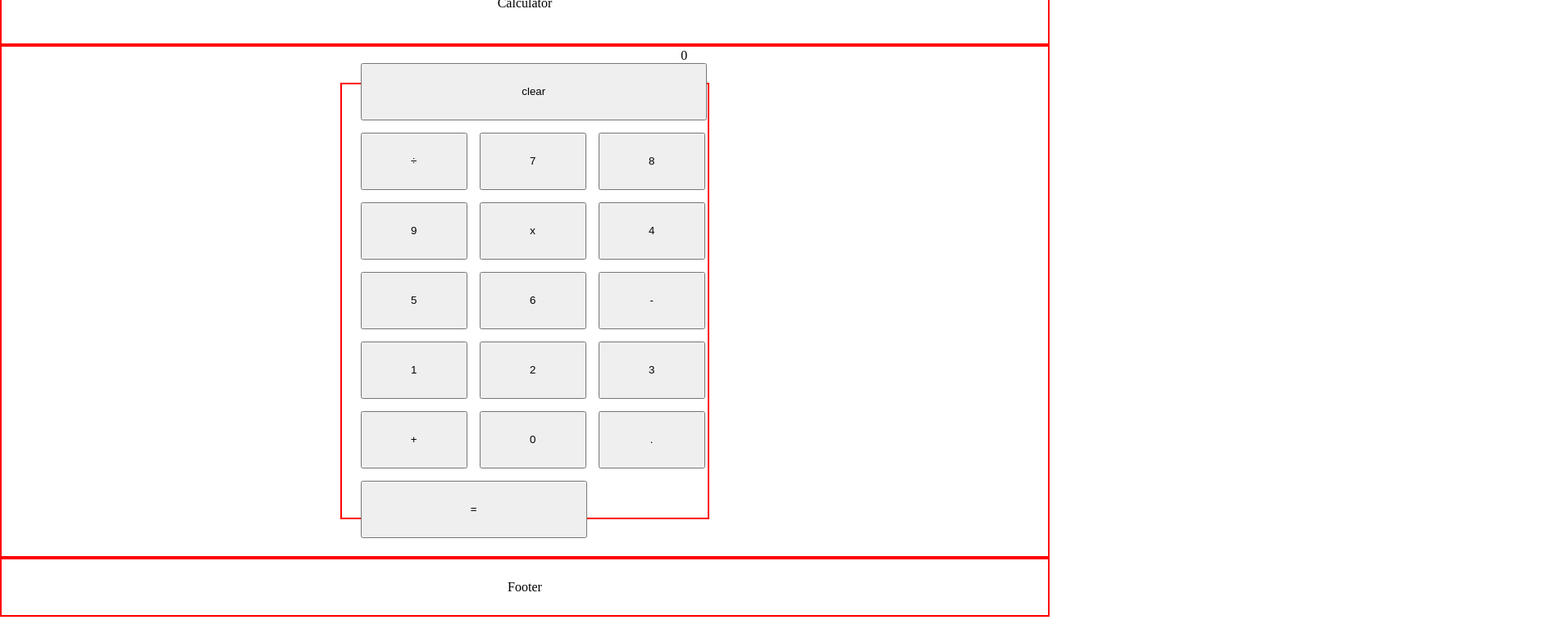
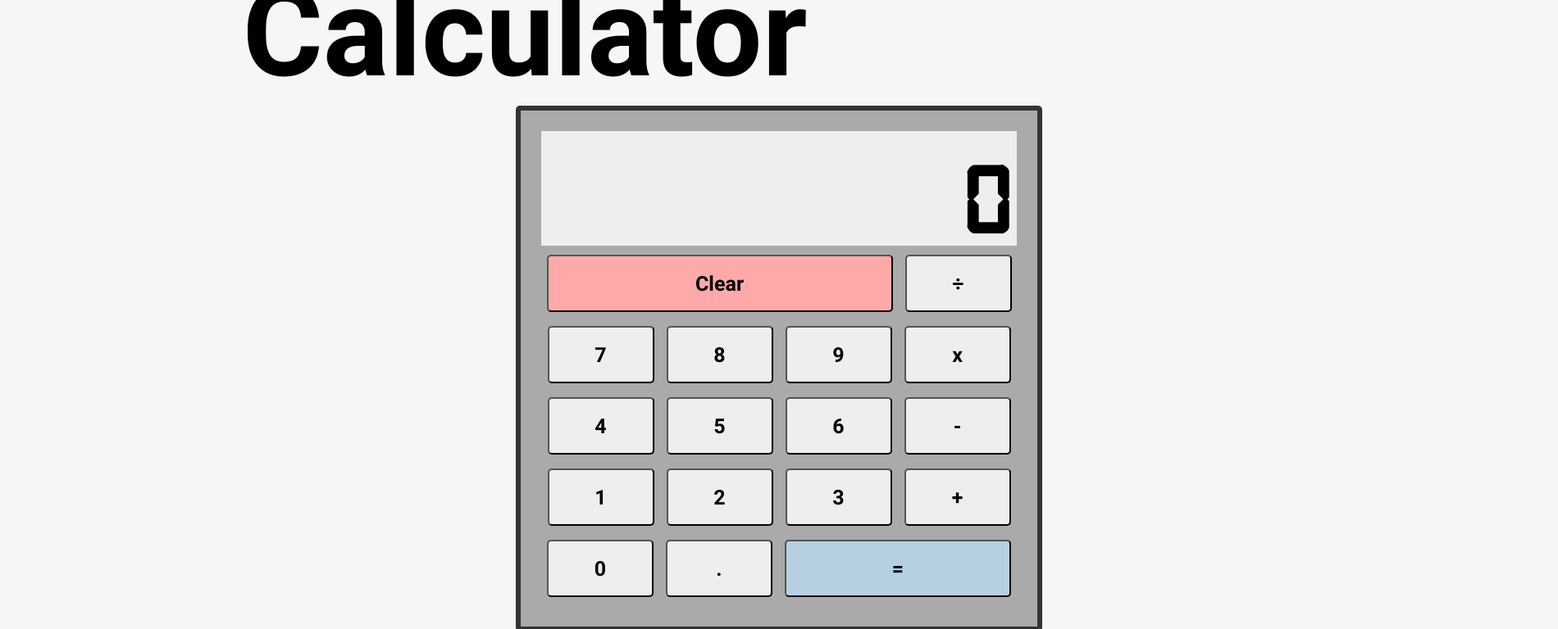
Before and after one commit to bliblal/calculator, a plain HTML site: page index.html in a window 1280 px wide. Shown: the part 47-815 px from the top of the page at 82% size, 1900 px wide, since content can reach past the window. Drawn offline with Linux system fonts and the light colour scheme.

Commit message:
add basic styling

```diff
--- a/index.html
+++ b/index.html
@@ -6,6 +6,7 @@
             Calculator
         </title>
         <link rel="stylesheet" href="./style.css">
+        <link rel="icon" type="image" href="./images/icons8-calculator-16.png">
         <script src="./script.js" defer></script>
     </head>
 
@@ -15,13 +16,13 @@
         </header>
 
         <div class="content">
-            <div class="calculator">
+
             <div class="calculatorbody">
                 <div class="display">
                     0
                 </div>
                 <div class="buttons">
-                        <button class="digits special c">clear</button>
+                    <button class="digits special c">Clear</button>
                     <button class="digits operators divide">÷</button>
                     <button class="digits num seven">7</button>
                     <button class="digits num eight">8</button>
@@ -42,11 +43,13 @@
             </div>
 
             </div>
-            </div>
+
         </div>
 
         <footer class="footer">
-            Footer
+            <div class="links">
+                <p><img src="./images/icons8-github-50.png"> <a href="https://github.com/bliblal/calculator"> Github</a></p>
+            </div>
         </footer>
     </body>
 </html>
--- a/style.css
+++ b/style.css
@@ -1,20 +1,26 @@
-.header{
-    border: 2px solid red;
+@font-face{
+    font-family:'digital-font';
+    src: url('./fonts/digital-7\ \(mono\).ttf');
 }
 
-.footer{
-    border: 2px solid red;
+@font-face{
+    font-family:'roboto';
+    src: url('./fonts/Roboto-Bold.ttf');
 }
 
-.content{
-    border: 2px solid red;
+
+.header{
+    font-family: roboto;
+    font-size: 150px;
 }
+
 
 body{
     display: flex;
     flex-direction: column;
     height: 100vh;
     margin: 0;
+    background-color: #f6f6f6;
 }
 
 .header{
@@ -27,6 +33,10 @@ body{
 .content{
     flex: 4;
     display: flex;
+    justify-content: center;
+    align-items: center;
+    flex-shrink: 0;
+    min-width: 1900px;
 }
 
 .footer{
@@ -34,48 +44,43 @@ body{
     display: flex;
     justify-content: center;
     align-items: center;
+    gap: 15px;
 }
 
-.sidebar{
-    flex: 1;
-    border: 2px solid red;
-    display: flex;
-    justify-content: space-around;
-    padding-top: 40px;
-}
 
-.calculator{
-    flex:4;
-    display: flex;
-    justify-content: center;
-    align-items: center;
-
-}
 
 .calculatorbody{
-    height: 85%;
-    width: 35%;
-    border: 2px solid red;
+    padding: 15px;
+    height: 600px;
+    width: 600px;
+    border: 6px solid #333;
     display: flex;
     justify-content: center;
     flex-direction: column;
     justify-content: center;
     align-items: centers;
+    border-radius: 5px;
+    background-color: #aaa;
 
 }
 
 
 .display{
-    padding-right: 25px;
+    margin: 10px;
     flex: 1;
     display: flex;
     justify-content: end;
+    padding-right: 10px;
     align-items: center;
-
-}
+    font-family: digital-font;
+    font-size: 120px;
+    font-weight: 600;
+    background-color: #eee;}
 
 .buttons{
-    padding-left: 23px;
+    justify-content: center;
+    align-items: center;
+    box-sizing: border-box;
     padding-bottom: 20px;
     flex: 3;
     display: flex;
@@ -86,7 +91,15 @@ body{
 .digits{
     height: 70px;
     width: 130px;
+    border-radius: 5px;
+    background-color: #eee;
+    font-family: roboto;
+    font-size: 25px;
 
+}
+
+.c{
+    background-color: #faa;
 }
 
 .c{
@@ -95,5 +108,20 @@ body{
 
 .equal{
     width: 276px;
+    background-color: #B6D0E2;
 
 }
+
+.links{
+    font-family: roboto;
+    font-size: 25px;
+}
+
+a{
+    text-decoration: none;
+    vertical-align: middle;
+}
+
+img{
+    vertical-align: middle;
+}
```
Also changed, not shown: fonts/Roboto-Bold.ttf (added), fonts/digital-7 (mono).ttf (added), images/icons8-calculator-16.png (added), images/icons8-github-50.png (added). Lines whose indentation alone changed are shown as unchanged.
